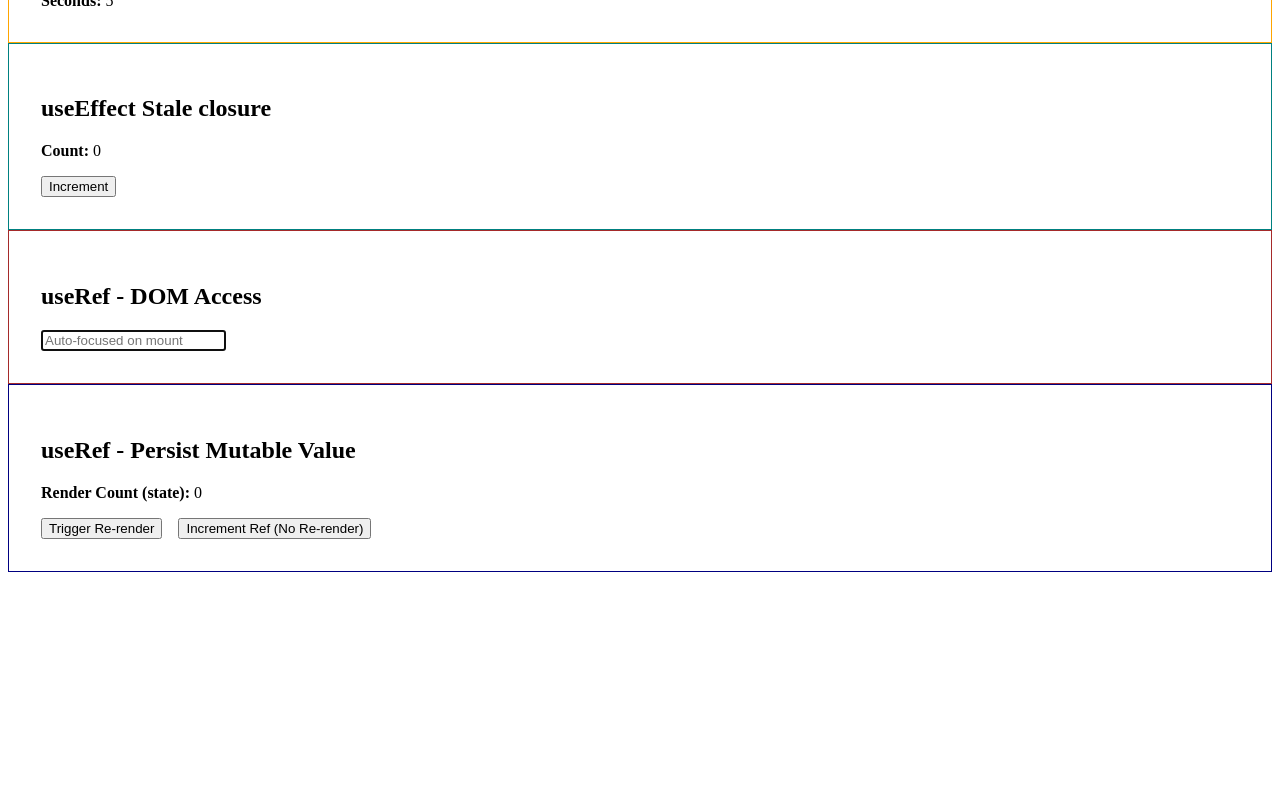
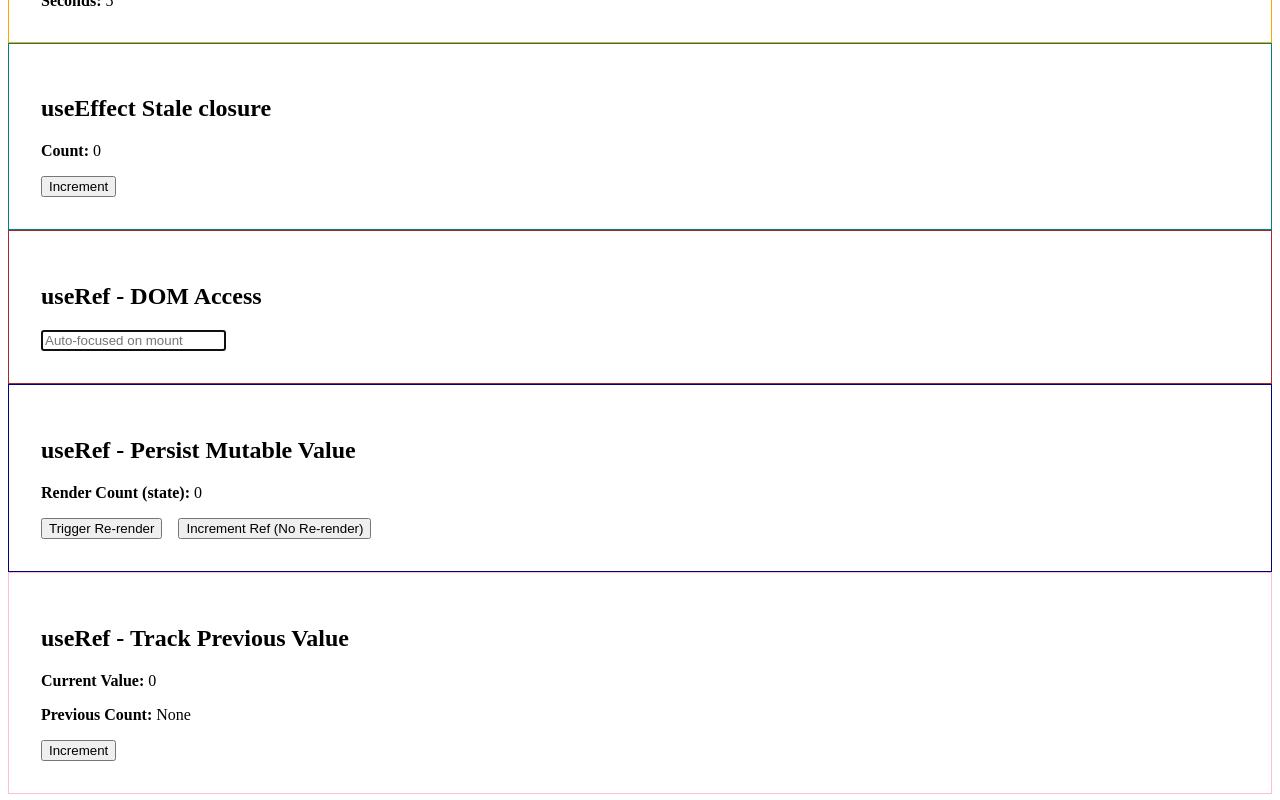
Before and after one commit to sidram403/react-deep-mastery, a React (Vite) app in the folder 01-core-react/: page / in a window 1280 px wide. Shown: the part 1388-2188 px from the top of the page. Before the commit the page ends 1968 px from the top, so only its background shows below. Built offline with nearby package versions, Linux system fonts and the light colour scheme.

Commit message:
feat: implement previous value tracking using useRef without extra re-render

```diff
--- a/01-core-react/src/App.tsx
+++ b/01-core-react/src/App.tsx
@@ -9,6 +9,7 @@ import { UseEffectCleanup } from "./features/useeffect/useeffect-clenup";
 import { UseEffectStaleClosure } from "./features/useeffect/useeffect-stale-clousre";
 import { UseRefDomAccess } from "./features/useRef/useref-dom-access";
 import { UseRefPersistValue } from "./features/useRef/usref-persist-value";
+import { UseRefPreviousValue } from "./features/useRef/useref-previous-value";
 
 /**
  * Application root
@@ -31,6 +32,7 @@ function App(): React.ReactElement {
       <UseEffectStaleClosure />
       <UseRefDomAccess />
       <UseRefPersistValue />
+      <UseRefPreviousValue />
     </main>
   );
 }
--- /dev/null
+++ b/01-core-react/src/features/useRef/useref-previous-value/Parent.tsx
@@ -0,0 +1,55 @@
+import React, { useEffect, useRef, useState } from "react";
+
+/**
+ * useRef - Previous Value Tracking
+ *
+ * Demonstrates:
+ * - How to store previous state value
+ * - Why ref is perfect for this use case
+ *
+ * Model:
+ * - Ref persists across renders
+ * - Updating ref does NOT trigger re-render
+ * - Effect runs AFTER render commit
+ */
+function Parent(): React.ReactElement {
+  const [count, setCount] = useState<number>(0);
+
+  /**
+   * Ref to store previous value.
+   * Initial value is undefined.
+   */
+  const previousCountRef = useRef<number | undefined>(undefined);
+
+  /**
+   * After render commit
+   * update ref to current count.
+   *
+   * This ensures:
+   * - During render, ref contains previous value
+   * - After commit, ref updates
+   */
+  useEffect(() => {
+    previousCountRef.current = count;
+  }, [count]);
+
+  console.log("Render - previous value demo");
+
+  return (
+    <section style={{ padding: "2rem", border: "1px solid pink" }}>
+      <h2>useRef - Track Previous Value</h2>
+
+      <p>
+        <strong>Current Value:</strong> {count}
+      </p>
+
+      <p>
+        <strong>Previous Count:</strong> {previousCountRef.current ?? "None"}
+      </p>
+
+      <button onClick={() => setCount((prev) => prev + 1)}>Increment</button>
+    </section>
+  );
+}
+
+export default Parent;
--- /dev/null
+++ b/01-core-react/src/features/useRef/useref-previous-value/index.ts
@@ -0,0 +1 @@
+export { default as UseRefPreviousValue } from "./Parent";
```
